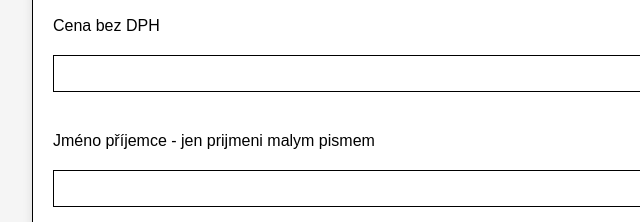
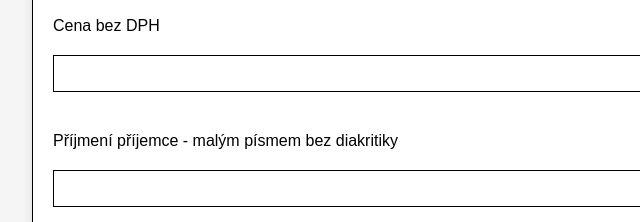
Before and after one commit to krapna/Nakupmej, a website: page public/Strana3.html in a window 1280 px wide. Shown: the part 901-1123 px from the top of the page, 287-927 px from the left. Drawn offline with nearby package versions, Linux system fonts and the light colour scheme; no server answers.

```diff
--- a/public/Strana3.html
+++ b/public/Strana3.html
@@ -71,7 +71,7 @@
 
             <!-- Nová kolonka pro Jméno příjemce -->
             <div class="form-group">
-                <label for="recipientName">Jméno příjemce - jen prijmeni malym pismem</label>
+                <label for="recipientName">Příjmení příjemce - malým písmem bez diakritiky</label>
                 <input type="text" id="recipientName" name="recipientName">
             </div>
 
```
Also changed, not shown: public/Strana2.html (+1 -1 lines).
